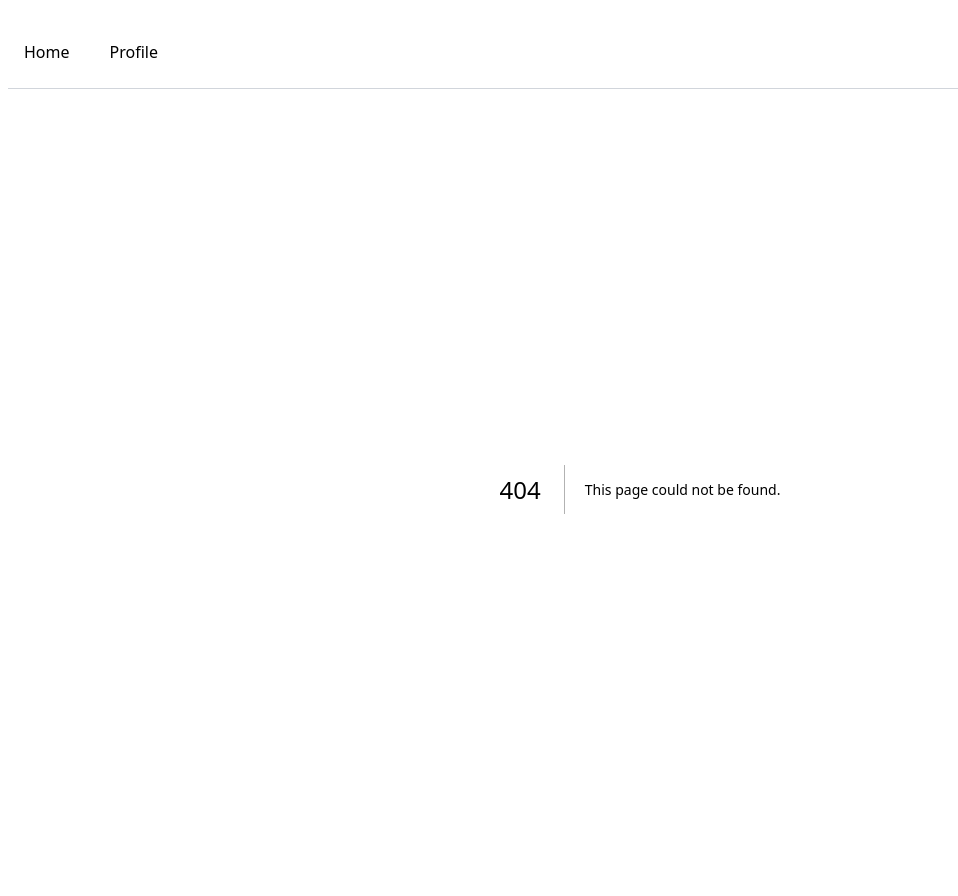
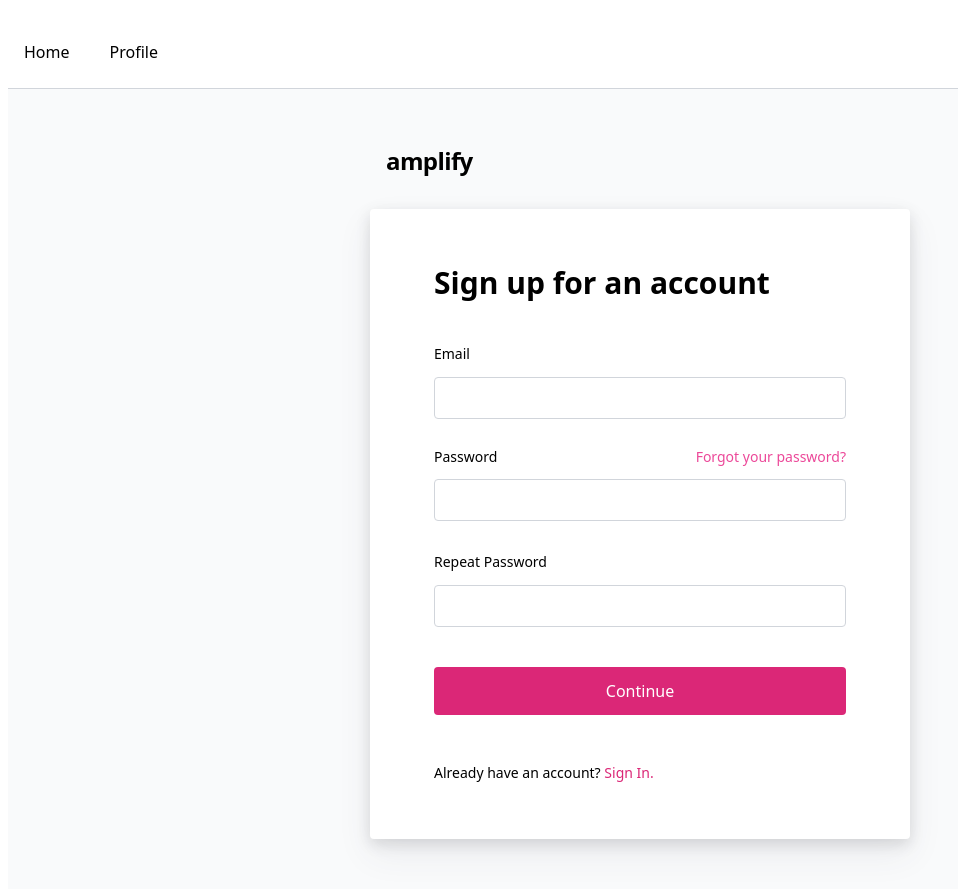
Before and after one commit to ibqn/next-auth, a Next.js app: page /signup in a window 1280 px wide. Before the commit this address had no page. Shown: the top 896 px of the page, without its empty margins (0-958 px from the left). Built offline with nearby package versions, Linux system fonts and the light colour scheme.

Commit message:
add more auth components

```diff
--- /dev/null
+++ b/src/pages/confirm.jsx
@@ -0,0 +1,33 @@
+import { AuthWrapper } from 'components/auth-wrapper'
+import { Input } from 'components/input'
+import { useRouter } from 'next/router'
+
+const Confirm = () => {
+  const router = useRouter()
+  const onChange = () => {}
+  const confirmSignUp = () => {}
+
+  return (
+    <AuthWrapper>
+      <p className="text-3xl font-black">Confirm Sign Up</p>
+      <div className="mt-10">
+        <label className="text-sm">Confirmation Code</label>
+        <Input onChange={onChange} name="authCode" />
+      </div>
+      <button
+        onClick={() => confirmSignUp()}
+        className="mt-4 w-full rounded bg-pink-600 p-3 text-white"
+      >
+        Continue
+      </button>
+      <button
+        onClick={() => router.push('/signin')}
+        className="mt-6 text-sm text-pink-500"
+      >
+        Cancel
+      </button>
+    </AuthWrapper>
+  )
+}
+
+export default Confirm
--- /dev/null
+++ b/src/pages/reset-password.jsx
@@ -0,0 +1,39 @@
+import { Input } from 'components/input'
+import { useRouter } from 'next/router'
+import { AuthWrapper } from 'components/auth-wrapper'
+
+const ResetPassword = () => {
+  const router = useRouter()
+
+  const onChange = () => {}
+
+  const forgotPasswordSubmit = () => {}
+
+  return (
+    <AuthWrapper>
+      <p className="text-3xl font-black">Reset password</p>
+      <div className="mt-10">
+        <label className="text-sm">Confirmation Code</label>
+        <Input onChange={onChange} name="authCode" />
+      </div>
+      <div className="mt-6">
+        <label className="text-sm">New Password</label>
+        <Input type="password" name="password" onChange={onChange} />
+      </div>
+      <button
+        onClick={() => forgotPasswordSubmit()}
+        className="mt-4 w-full rounded bg-pink-600 p-3 text-white"
+      >
+        Continue
+      </button>
+      <button
+        onClick={() => router.push('/signin')}
+        className="mt-6 text-sm text-pink-500"
+      >
+        Cancel
+      </button>
+    </AuthWrapper>
+  )
+}
+
+export default ResetPassword
--- a/src/pages/signin.jsx
+++ b/src/pages/signin.jsx
@@ -5,7 +5,7 @@ import { AuthWrapper } from 'components/auth-wrapper'
 import { useUser } from 'hooks/use-user'
 import { useRouter } from 'next/router'
 
-const Login = () => {
+const Signin = () => {
   const { isLoading } = useUser()
   const router = useRouter()
 
@@ -46,11 +46,11 @@ const Login = () => {
         <Input onChange={onChange} name="email" />
       </div>
       <div className="mt-7">
-        <label className="text-sm">
+        <label className="flex text-sm">
           Password
           <span
-            onClick={() => router.push('/forgotPassword')}
-            className="ml-8 cursor-pointer text-pink-500 sm:ml-48"
+            onClick={() => router.push('/reset-password')}
+            className="ml-auto cursor-pointer text-pink-500"
           >
             Forgot your password?
           </span>
@@ -78,4 +78,4 @@ const Login = () => {
     </AuthWrapper>
   )
 }
-export default Login
+export default Signin
--- /dev/null
+++ b/src/pages/signup.jsx
@@ -0,0 +1,49 @@
+import { AuthWrapper } from 'components/auth-wrapper'
+import { Input } from 'components/input'
+import { useRouter } from 'next/router'
+
+const Signup = () => {
+  const router = useRouter()
+
+  const onChange = () => {}
+  const signUp = () => {}
+
+  return (
+    <AuthWrapper>
+      <p className="text-3xl font-black">Sign up for an account</p>
+      <div className="mt-10">
+        <label className="text-sm">Email</label>
+        <Input onChange={onChange} name="email" />
+      </div>
+      <div className="mt-7">
+        <label className="flex text-sm">
+          Password
+          <span className="ml-auto text-pink-500">Forgot your password?</span>
+        </label>
+        <Input name="password" onChange={onChange} type="password" />
+      </div>
+      <div className="mt-7">
+        <label className="text-sm">Repeat Password</label>
+        <Input name="repeat password" onChange={onChange} type="password" />
+      </div>
+      <button
+        onClick={signUp}
+        className="mt-10 w-full rounded bg-pink-600 p-3 text-white"
+      >
+        Continue
+      </button>
+      <p className="mt-12 text-sm font-light">
+        Already have an account?
+        <span
+          className="cursor-pointer text-pink-600"
+          onClick={() => router.push('/signin')}
+        >
+          {' '}
+          Sign In.
+        </span>
+      </p>
+    </AuthWrapper>
+  )
+}
+
+export default Signup
```
